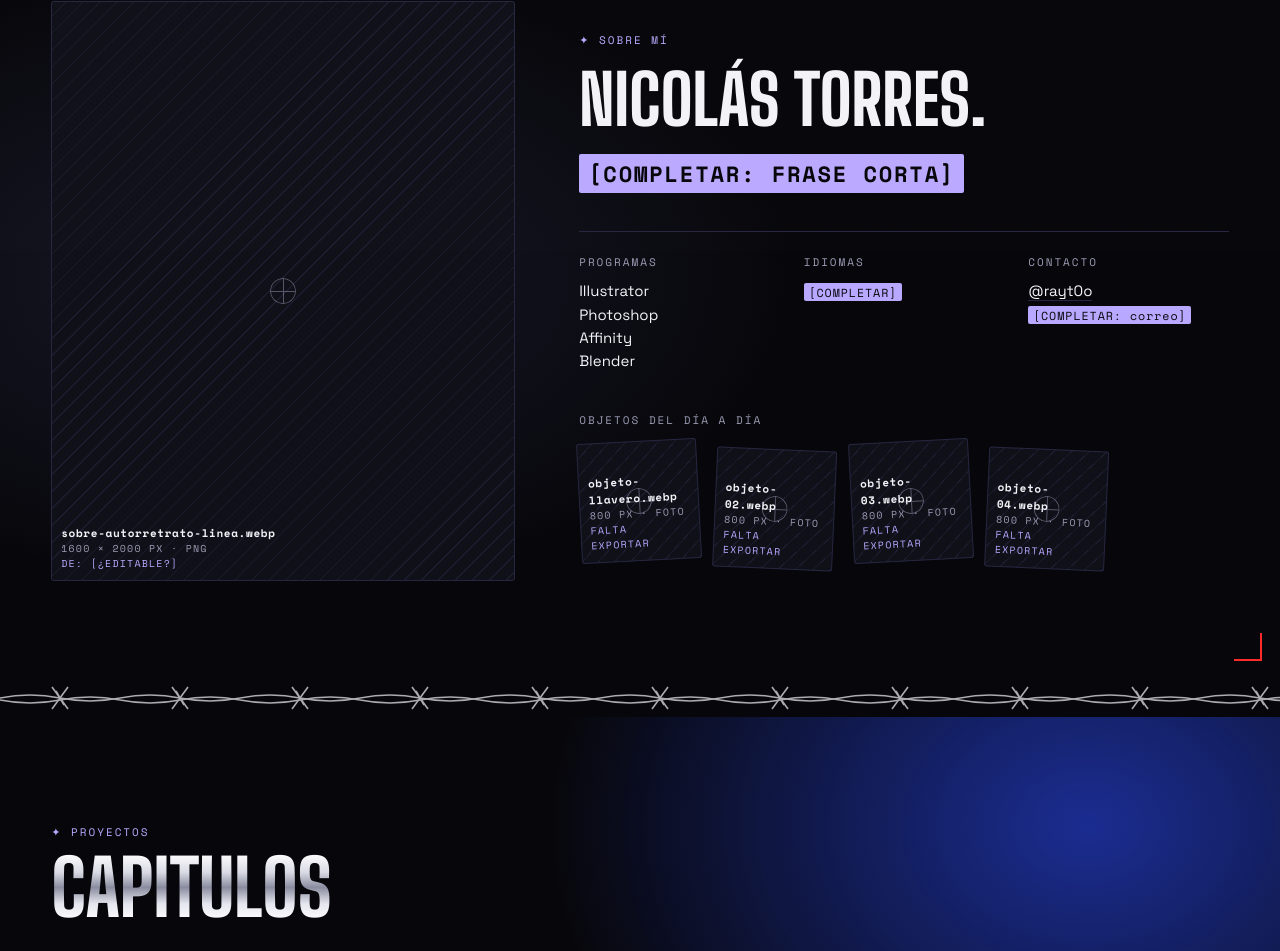
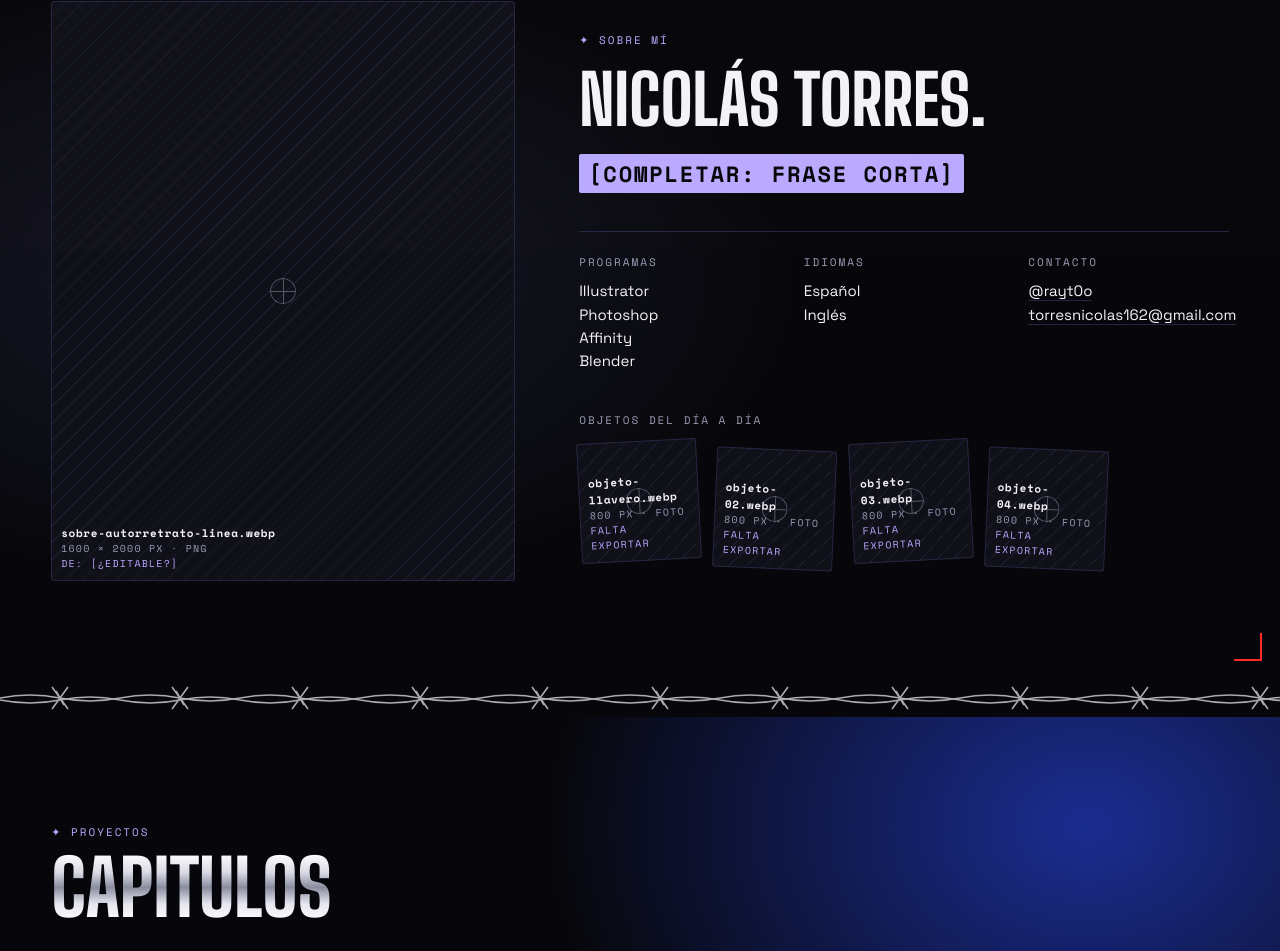
Before and after one commit to rayt0o/portafolio, a plain HTML site: page site/index.html in a window 1280 px wide. Shown: the part 949-1900 px from the top of the page. Drawn offline with Linux system fonts and the light colour scheme.

Commit message:
Contacto, idiomas y créditos del equipo de Satanæ
Co-Authored-By: Claude Opus 5.5 <noreply@anthropic.com>
Claude-Session: https://claude.ai/code/session_01ES3R4G9zcFNo4Ni6ocmtSn

```diff
--- a/site/index.html
+++ b/site/index.html
@@ -69,8 +69,8 @@
     <h2 id="sobre-t" class="about__quote">Nicolás Torres. <span class="todo">[COMPLETAR: frase corta]</span></h2>
     <dl class="about__data">
       <div><dt class="mono muted">Programas</dt><dd>Illustrator<br>Photoshop<br>Affinity<br>Blender</dd></div>
-      <div><dt class="mono muted">Idiomas</dt><dd><span class="todo">[COMPLETAR]</span></dd></div>
-      <div><dt class="mono muted">Contacto</dt><dd><a href="https://instagram.com/rayt0o">@rayt0o</a><br><span class="todo">[COMPLETAR: correo]</span></dd></div>
+      <div><dt class="mono muted">Idiomas</dt><dd>Español<br>Inglés</dd></div>
+      <div><dt class="mono muted">Contacto</dt><dd><a href="https://instagram.com/rayt0o">@rayt0o</a><br><a href="mailto:torresnicolas162@gmail.com">torresnicolas162@gmail.com</a></dd></div>
     </dl>
     <p class="mono muted">Objetos del día a día</p>
     <div class="objects">
@@ -155,7 +155,7 @@
     <dt>Año</dt><dd>2025</dd>
     <dt>Tipo</dt><dd>Animación · Empaque</dd>
     <dt>Rol</dt><dd>Animación 3D y 2D<br>Caja ataúd</dd>
-    <dt>Equipo</dt><dd>Milo · Juliana Vecino · Nicolás Torres</dd>
+    <dt>Equipo</dt><dd>Camilo Restrepo · Juliana Vecino · Nicolás Torres</dd>
   </dl></div>
   <div class="board">
     <figure class="slot manual" style="aspect-ratio:16/9" data-src="img/satanae-infierno.webp" data-alt="Fotograma del infierno en 3D de Satanæ" data-spec="2400 × 1350 px · fotograma" data-from="3D Infierno/infe.blend"></figure>
@@ -297,10 +297,11 @@
     <figure class="slot seal" data-src="img/sello.webp" data-alt="Sello verde de rayt0o" data-spec="800 px · PNG" data-from="Marca personal/sello.png"></figure>
     <h2 id="end-t" class="mega chrome">Gracias<br>por ver</h2>
     <p class="handle">@RAYT0O</p>
+    <p class="mono muted" style="margin:-18px 0 30px;letter-spacing:.12em;text-transform:none;font-size:13px">torresnicolas162@gmail.com</p>
     <div class="actions">
       <a class="btn btn--primary" href="https://instagram.com/rayt0o">Instagram →</a>
       <a class="btn" href="https://www.behance.net/gallery/194131263/Portafolio-Diseno-Grafico">Behance →</a>
-      <a class="btn" href="#contacto">Correo <span class="todo">[COMPLETAR]</span></a>
+      <a class="btn" href="mailto:torresnicolas162@gmail.com">Correo →</a>
     </div>
   </div>
   <figure class="slot slot--quiet glance" data-src="img/silencio-alex-mirada.webp" data-alt=""></figure>
```
